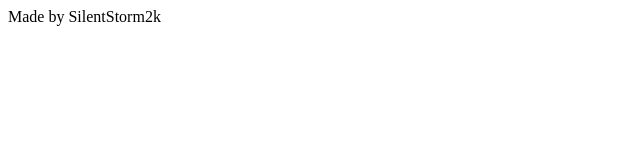
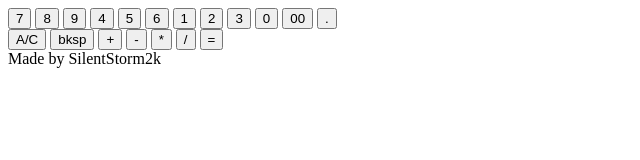
Before and after one commit to SilentStorm2k/calculator, a plain HTML site: page index.html in a window 1280 px wide. Shown: the whole page, without its empty margins (0-640 px from the left). Drawn offline with Linux system fonts and the light colour scheme.

Commit message:
feat: added all required buttons (numpad/operators)

```diff
--- a/index.html
+++ b/index.html
@@ -10,8 +10,29 @@
     <div class="calculator-container">
         <div class="display"></div>
         <div class="input-container">
-            <div class="numpad"></div>
-            <div class="operators"></div>
+            <div class="numpad">
+                <button>7</button>
+                <button>8</button>
+                <button>9</button>
+                <button>4</button>
+                <button>5</button>
+                <button>6</button>
+                <button>1</button>
+                <button>2</button>
+                <button>3</button>
+                <button>0</button>
+                <button>00</button>
+                <button>.</button>
+            </div>
+            <div class="operators">
+                <button>A/C</button>
+                <button>bksp</button>
+                <button>+</button>
+                <button>-</button>
+                <button>*</button>
+                <button>/</button>
+                <button>=</button>
+            </div>
         </div>
         <div class="footer">
             Made by SilentStorm2k
```
